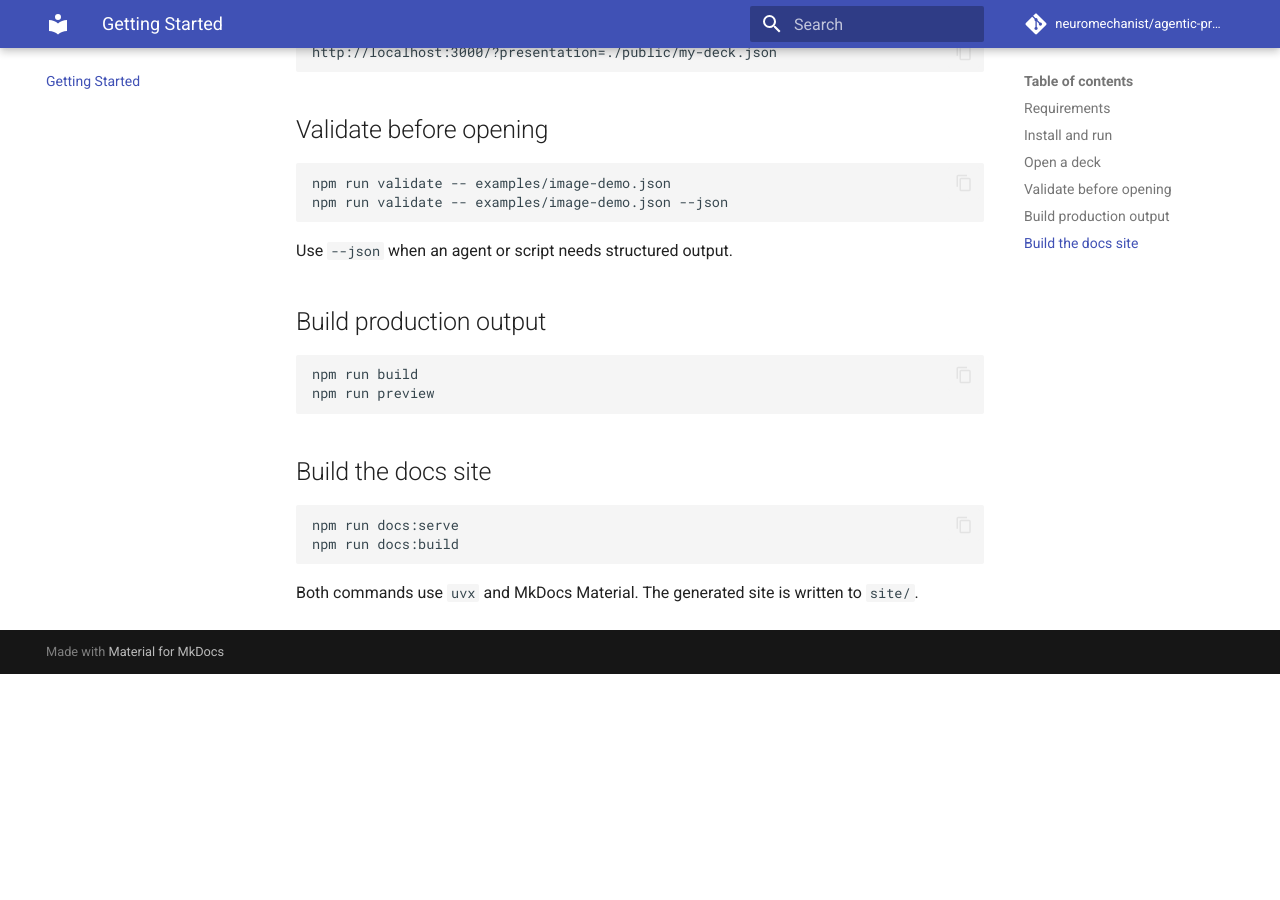
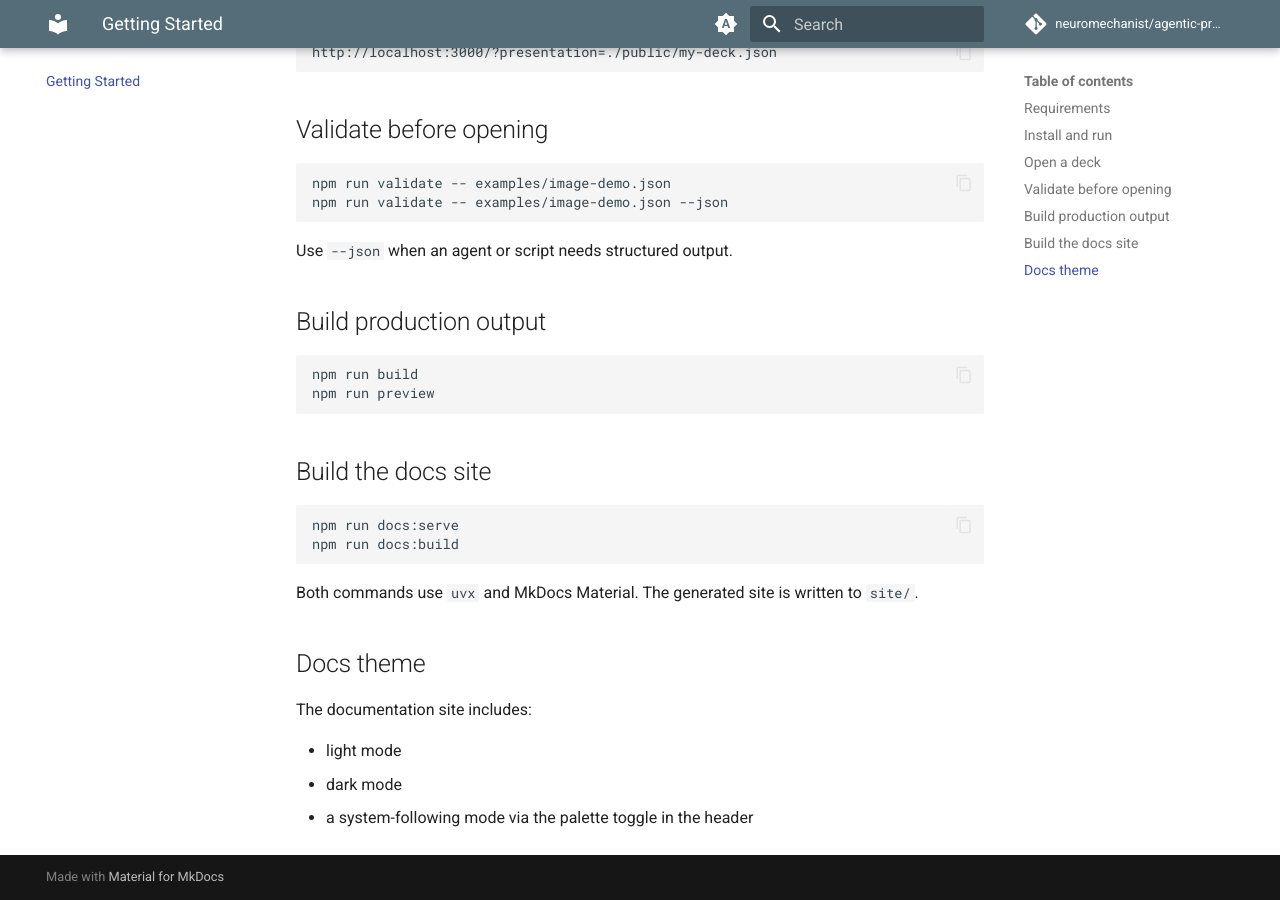
Before and after one commit to neuromechanist/agentic-presentation-builder, an MkDocs documentation site: the page built from docs/getting-started.md, in a window 1280 px wide and 900 px high, scrolled down 761 px. Built offline with MkDocs 1.6.1 and Material for MkDocs 9.7.7, drawn with Linux system fonts in a browser that asks for light colours; comment, search, counter and statistics services are not loaded; before the commit the page ends 1435 px from its top, so only the background shows below that.

Commit message:
Adopt BSD license and add docs theme modes (#8)

````diff
--- a/docs/getting-started.md
+++ b/docs/getting-started.md
@@ -53,3 +53,11 @@ npm run docs:build
 ```
 
 Both commands use `uvx` and MkDocs Material. The generated site is written to `site/`.
+
+## Docs theme
+
+The documentation site includes:
+
+- light mode
+- dark mode
+- a system-following mode via the palette toggle in the header
--- a/mkdocs.yml
+++ b/mkdocs.yml
@@ -5,6 +5,25 @@ repo_url: https://github.com/neuromechanist/agentic-presentation-builder
 repo_name: neuromechanist/agentic-presentation-builder
 theme:
   name: material
+  palette:
+    - media: "(prefers-color-scheme)"
+      toggle:
+        icon: material/brightness-auto
+        name: Follow system theme
+    - media: "(prefers-color-scheme: light)"
+      scheme: default
+      primary: blue grey
+      accent: blue
+      toggle:
+        icon: material/weather-night
+        name: Switch to dark mode
+    - media: "(prefers-color-scheme: dark)"
+      scheme: slate
+      primary: blue grey
+      accent: blue
+      toggle:
+        icon: material/weather-sunny
+        name: Switch to light mode
   features:
     - navigation.sections
     - navigation.tabs
--- a/package.json
+++ b/package.json
@@ -24,10 +24,10 @@
     "agentic"
   ],
   "author": "Casual-Vibers",
-  "license": "UNLICENSED",
+  "license": "BSD-3-Clause",
   "repository": {
     "type": "git",
-    "url": "https://github.com/casual-vibers/agentic-presentation-builder.git"
+    "url": "https://github.com/neuromechanist/agentic-presentation-builder.git"
   },
   "private": true,
   "dependencies": {
````
Also changed, not shown: README.md (+1 -3 lines), docs/index.md (+1 -0 lines), 1 other file.
